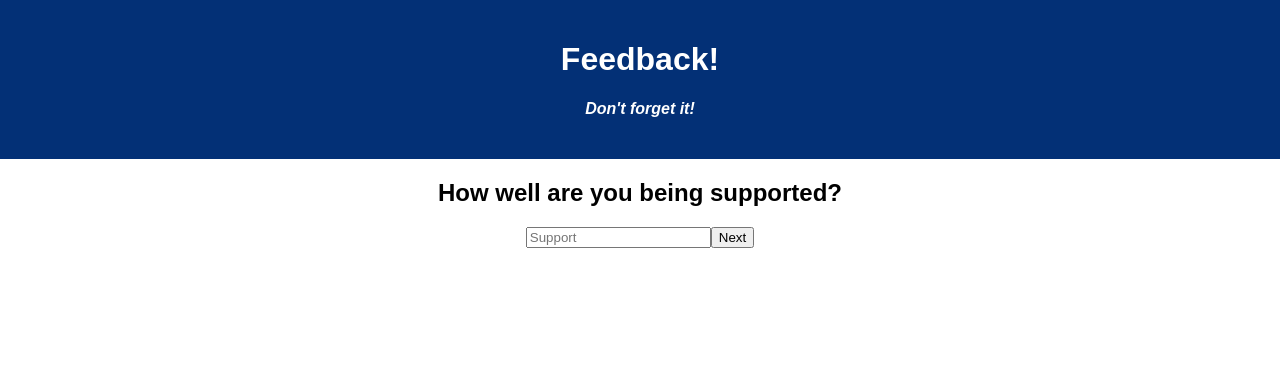
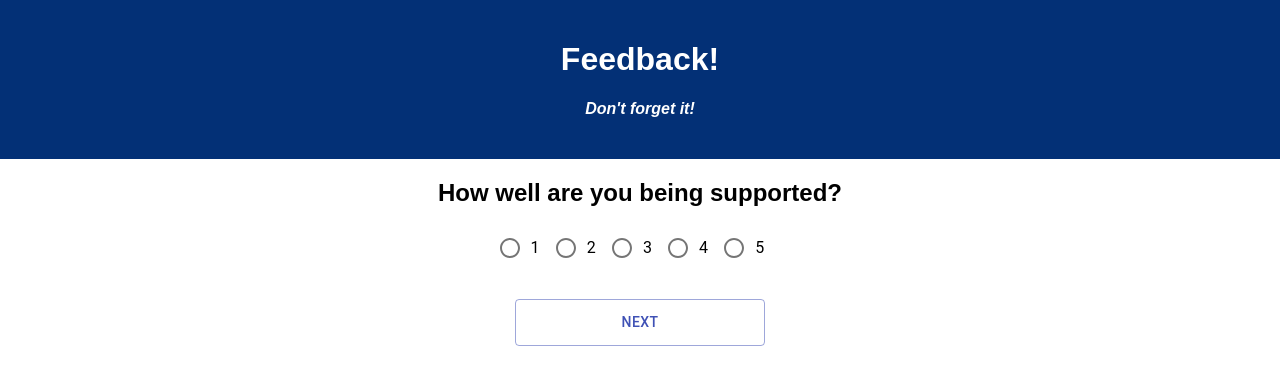
Before and after one commit to stevesavstrom/weekend-redux-feedback-loop, a React (Create React App) app: page /#/support in a window 1280 px wide. Shown: the top 384 px of the page. Built offline with nearby package versions, Linux system fonts and the light colour scheme.

Commit message:
styling, layout, and testing click and onChange handlers

```diff
--- a/src/components/Comments/Comments.jsx
+++ b/src/components/Comments/Comments.jsx
@@ -1,7 +1,20 @@
 import axios from "axios";
 import { useState } from "react";
 import { useDispatch } from "react-redux";
-import { useSelector } from "react-redux";
+
+import React from "react";
+
+// Material-UI
+import { makeStyles } from "@material-ui/core/styles";
+import { spacing } from "@material-ui/system";
+import TextField from "@material-ui/core/TextField";
+import Button from "@material-ui/core/Button";
+import Box from "@material-ui/core/Box";
+import Radio from "@material-ui/core/Radio";
+import RadioGroup from "@material-ui/core/RadioGroup";
+import FormControlLabel from "@material-ui/core/FormControlLabel";
+import FormControl from "@material-ui/core/FormControl";
+import FormLabel from "@material-ui/core/FormLabel";
 
 import {
   HashRouter as Router,
@@ -11,11 +24,29 @@ import {
 } from "react-router-dom";
 import "./Comments.css";
 
+const useStyles = makeStyles({
+  button: {
+    width: "250px",
+    padding: "10px",
+  },
+  text: {
+    width: "600px",
+  },
+  box: {
+    margin: "30px",
+  },
+});
+
 function Comments() {
   const history = useHistory();
   const dispatch = useDispatch();
-  const [supportInput, setSupportInput] = useState('');
-  const [commentsInput, setCommentsInput] = useState('');
+  const [commentsInput, setCommentsInput] = useState("");
+
+  const classes = useStyles();
+
+  const handleChange = (event) => {
+    setCommentsInput(event.target.value);
+  };
 
   const handleSubmit = () => {
     event.preventDefault();
@@ -31,15 +62,27 @@ function Comments() {
     <section>
       <h2>Any comments you want to leave?</h2>
       <form onSubmit={handleSubmit} className="add-comments-form">
-
-        <input
-          required
-          placeholder="Comments"
+        <TextField
+        className={classes.text}
+          id="outlined-multiline-flexible"
+          label="Comments"
+          multiline
+          maxRows={4}
           value={commentsInput}
-          onChange={(event) => setCommentsInput(event.target.value)}
+          onChange={handleChange}
+          variant="outlined"
         />
 
-        <button type="submit">Next</button>
+        <Box className={classes.box}>
+          <Button
+            className={classes.button}
+            variant="outlined"
+            color="primary"
+            type="submit"
+          >
+            Next
+          </Button>
+        </Box>
       </form>
     </section>
   );
--- a/src/components/Feeling/Feeling.jsx
+++ b/src/components/Feeling/Feeling.jsx
@@ -1,15 +1,19 @@
 import { useState } from "react";
 import { useDispatch } from "react-redux";
 
-import React from 'react';
+import React from "react";
 
 // Material-UI
-import { makeStyles } from '@material-ui/core/styles';
-import { spacing } from '@material-ui/system';
-import TextField from '@material-ui/core/TextField';
-import Button from '@material-ui/core/Button';
-import Box from '@material-ui/core/Box';
-
+import { makeStyles } from "@material-ui/core/styles";
+import { spacing } from "@material-ui/system";
+import TextField from "@material-ui/core/TextField";
+import Button from "@material-ui/core/Button";
+import Box from "@material-ui/core/Box";
+import Radio from "@material-ui/core/Radio";
+import RadioGroup from "@material-ui/core/RadioGroup";
+import FormControlLabel from "@material-ui/core/FormControlLabel";
+import FormControl from "@material-ui/core/FormControl";
+import FormLabel from "@material-ui/core/FormLabel";
 
 import {
   HashRouter as Router,
@@ -20,15 +24,27 @@ import {
 import "./Feeling.css";
 
 const useStyles = makeStyles({
-  root: {
-    width: '30px'
+  button: {
+    width: "250px",
+    padding: "10px",
+  },
+  input: {
+    width: "300px",
+    margin: "3px",
+  },
+  box: {
+    margin: "30px",
   },
 });
 
 function Feeling() {
   const history = useHistory();
   const dispatch = useDispatch();
-  const [feelingInput, setFeelingInput] = useState('');
+  const [feelingInput, setFeelingInput] = useState("");
+
+  const handleChange = (event) => {
+    setFeelingInput(event.target.value);
+  };
 
   const classes = useStyles();
 
@@ -37,7 +53,7 @@ function Feeling() {
 
     dispatch({
       type: "FEELING_DATA",
-      payload: feelingInput
+      payload: feelingInput,
     });
     history.push("/understanding");
   };
@@ -46,14 +62,36 @@ function Feeling() {
     <section>
       <h2>How are you feeling today?</h2>
       <form onSubmit={handleSubmit} className="add-feeling-form">
+        <FormControl component="fieldset" required>
+          <RadioGroup
+            aria-label="gender"
+            name="gender1"
+            value={feelingInput}
+            onChange={handleChange}
+            row
+          >
+            <FormControlLabel value="1" control={<Radio required={true} />} label="1" />
+            <FormControlLabel value="2" control={<Radio required={true} />} label="2" />
+            <FormControlLabel value="3" control={<Radio required={true} />} label="3" />
+            <FormControlLabel value="4" control={<Radio required={true} />} label="4" />
+            <FormControlLabel value="5" control={<Radio required={true} />} label="5" />
+          </RadioGroup>
+        </FormControl>
 
-        <TextField id="outlined-basic" label="Feeling" variant="outlined"
+        {/* <TextField className={classes.input} id="outlined-basic" label="Feeling" variant="outlined" type="number" name="quantity" min="1" max="5"
           required
           value={feelingInput}
           onChange={(event) => setFeelingInput(event.target.value)}
-        />
-      <Box m="20px">
-        <Button className={classes.root} variant="outlined" color="primary" type="submit">Next</Button>
+        /> */}
+        <Box className={classes.box}>
+          <Button
+            className={classes.button}
+            variant="outlined"
+            color="primary"
+            type="submit"
+          >
+            Next
+          </Button>
         </Box>
       </form>
     </section>
--- a/src/components/Review/Review.css
+++ b/src/components/Review/Review.css
@@ -0,0 +1,9 @@
+section {
+	margin-left: auto;
+	margin-right: auto;
+	width: 50%;
+}
+
+#comments {
+	text-align: left;
+}
--- a/src/components/Review/Review.jsx
+++ b/src/components/Review/Review.jsx
@@ -2,6 +2,26 @@ import "./Review.css";
 import { useSelector } from "react-redux";
 import axios from "axios";
 import { HashRouter as Router, Route, Link, useHistory } from "react-router-dom";
+
+import React from "react";
+
+// Material-UI
+import { makeStyles } from "@material-ui/core/styles";
+import Button from "@material-ui/core/Button";
+import Box from "@material-ui/core/Box";
+
+const useStyles = makeStyles({
+  button: {
+    width: "250px",
+    padding: "10px",
+  },
+  text: {
+    width: "600px",
+  },
+  box: {
+    margin: "30px",
+  },
+});
 
 function Review() {
   const history = useHistory();
@@ -9,6 +29,8 @@ function Review() {
   const understandingData = useSelector((store) => store.understandingData);
   const supportData = useSelector((store) => store.supportData);
   const commentsData = useSelector((store) => store.commentsData);
+
+  const classes = useStyles();
 
   const handleSubmit = () => {
     event.preventDefault();
@@ -35,29 +57,28 @@ function Review() {
   return (
     <>
       <section>
-        <table>
-          <thead>
-            <tr>
-              <th>Feeling</th>
-              <th>Understanding</th>
-              <th>Support</th>
-              <th>Comments</th>
-            </tr>
-          </thead>
-          <tbody>
-            <tr>
-              <td>{feelingData}</td>
-              <td>{understandingData}</td>
-              <td>{supportData}</td>
-              <td>{commentsData}</td>
-            </tr>
-          </tbody>
-        </table>
+        <p>Feeling:</p>
+        <p>{feelingData}</p>
+        <p>Understanding:</p>
+        <p>{understandingData}</p>
+        <p>Support:</p>
+        <p>{supportData}</p>
+        <p>Comments:</p>
+        <p id="comments"> {commentsData}</p>
       </section>
+
       <section>
-        <button type="submit" value="submit" onClick={() => handleSubmit()}>
-          Submit Feedback
-        </button>
+      <Box className={classes.box}>
+          <Button
+            className={classes.button}
+            variant="outlined"
+            color="primary"
+            type="submit"
+            onClick={() => handleSubmit()}
+          >
+            Next
+          </Button>
+        </Box>
       </section>
     </>
   );
--- a/src/components/Support/Support.jsx
+++ b/src/components/Support/Support.jsx
@@ -1,7 +1,19 @@
-import axios from "axios";
 import { useState } from "react";
 import { useDispatch } from "react-redux";
-import { useSelector } from "react-redux";
+
+import React from "react";
+
+// Material-UI
+import { makeStyles } from "@material-ui/core/styles";
+import { spacing } from "@material-ui/system";
+import TextField from "@material-ui/core/TextField";
+import Button from "@material-ui/core/Button";
+import Box from "@material-ui/core/Box";
+import Radio from "@material-ui/core/Radio";
+import RadioGroup from "@material-ui/core/RadioGroup";
+import FormControlLabel from "@material-ui/core/FormControlLabel";
+import FormControl from "@material-ui/core/FormControl";
+import FormLabel from "@material-ui/core/FormLabel";
 
 import {
   HashRouter as Router,
@@ -11,10 +23,30 @@ import {
 } from "react-router-dom";
 import "./Support.css";
 
+const useStyles = makeStyles({
+  button: {
+    width: "250px",
+    padding: "10px",
+  },
+  input: {
+    width: "300px",
+    margin: "3px",
+  },
+  box: {
+    margin: "30px",
+  },
+});
+
 function Support() {
   const history = useHistory();
   const dispatch = useDispatch();
   const [supportInput, setSupportInput] = useState("");
+
+  const handleChange = (event) => {
+    setSupportInput(event.target.value);
+  };
+
+  const classes = useStyles();
 
   const handleSubmit = () => {
     event.preventDefault();
@@ -30,14 +62,52 @@ function Support() {
     <section>
       <h2>How well are you being supported?</h2>
       <form onSubmit={handleSubmit} className="add-support-form">
-        <input
-          required
-          placeholder="Support"
-          value={supportInput}
-          onChange={(event) => setSupportInput(event.target.value)}
-        />
+        <FormControl component="fieldset" required>
+          <RadioGroup
+            aria-label="gender"
+            name="gender1"
+            value={supportInput}
+            onChange={handleChange}
+            row
+          >
+            <FormControlLabel
+              value="1"
+              control={<Radio required={true} />}
+              label="1"
+            />
+            <FormControlLabel
+              value="2"
+              control={<Radio required={true} />}
+              label="2"
+            />
+            <FormControlLabel
+              value="3"
+              control={<Radio required={true} />}
+              label="3"
+            />
+            <FormControlLabel
+              value="4"
+              control={<Radio required={true} />}
+              label="4"
+            />
+            <FormControlLabel
+              value="5"
+              control={<Radio required={true} />}
+              label="5"
+            />
+          </RadioGroup>
+        </FormControl>
 
-        <button type="submit">Next</button>
+        <Box className={classes.box}>
+          <Button
+            className={classes.button}
+            variant="outlined"
+            color="primary"
+            type="submit"
+          >
+            Next
+          </Button>
+        </Box>
       </form>
     </section>
   );
--- a/src/components/Understanding/Understanding.jsx
+++ b/src/components/Understanding/Understanding.jsx
@@ -2,6 +2,18 @@ import axios from "axios";
 import { useState } from "react";
 import { useDispatch } from "react-redux";
 import { useSelector } from "react-redux";
+
+// Material-UI
+import { makeStyles } from "@material-ui/core/styles";
+import { spacing } from "@material-ui/system";
+import TextField from "@material-ui/core/TextField";
+import Button from "@material-ui/core/Button";
+import Box from "@material-ui/core/Box";
+import Radio from "@material-ui/core/Radio";
+import RadioGroup from "@material-ui/core/RadioGroup";
+import FormControlLabel from "@material-ui/core/FormControlLabel";
+import FormControl from "@material-ui/core/FormControl";
+import FormLabel from "@material-ui/core/FormLabel";
 
 import {
   HashRouter as Router,
@@ -11,10 +23,30 @@ import {
 } from "react-router-dom";
 import "./Understanding.css";
 
+const useStyles = makeStyles({
+  button: {
+    width: "250px",
+    padding: "10px",
+  },
+  input: {
+    width: "300px",
+    margin: "3px",
+  },
+  box: {
+    margin: "30px",
+  },
+});
+
 function Understanding() {
   const history = useHistory();
   const dispatch = useDispatch();
-  const [understandingInput, setUnderstandingInput] = useState('');
+  const [understandingInput, setUnderstandingInput] = useState("");
+
+  const handleChange = (event) => {
+    setUnderstandingInput(event.target.value);
+  };
+
+  const classes = useStyles();
 
   const handleSubmit = () => {
     event.preventDefault();
@@ -30,15 +62,59 @@ function Understanding() {
     <section>
       <h2>How well are you understanding the content?</h2>
       <form onSubmit={handleSubmit} className="add-book-form">
+        <FormControl component="fieldset" required>
+          <RadioGroup
+            aria-label="gender"
+            name="gender1"
+            value={understandingInput}
+            onChange={handleChange}
+            row
+          >
+            <FormControlLabel
+              value="1"
+              control={<Radio required={true} />}
+              label="1"
+            />
+            <FormControlLabel
+              value="2"
+              control={<Radio required={true} />}
+              label="2"
+            />
+            <FormControlLabel
+              value="3"
+              control={<Radio required={true} />}
+              label="3"
+            />
+            <FormControlLabel
+              value="4"
+              control={<Radio required={true} />}
+              label="4"
+            />
+            <FormControlLabel
+              value="5"
+              control={<Radio required={true} />}
+              label="5"
+            />
+          </RadioGroup>
+        </FormControl>
 
-        <input
+        {/* <input
           required
           placeholder="Understanding"
           value={understandingInput}
           onChange={(event) => setUnderstandingInput(event.target.value)}
-        />
+        /> */}
 
-        <button type="submit">Next</button>
+        <Box className={classes.box}>
+          <Button
+            className={classes.button}
+            variant="outlined"
+            color="primary"
+            type="submit"
+          >
+            Next
+          </Button>
+        </Box>
       </form>
     </section>
   );
```
